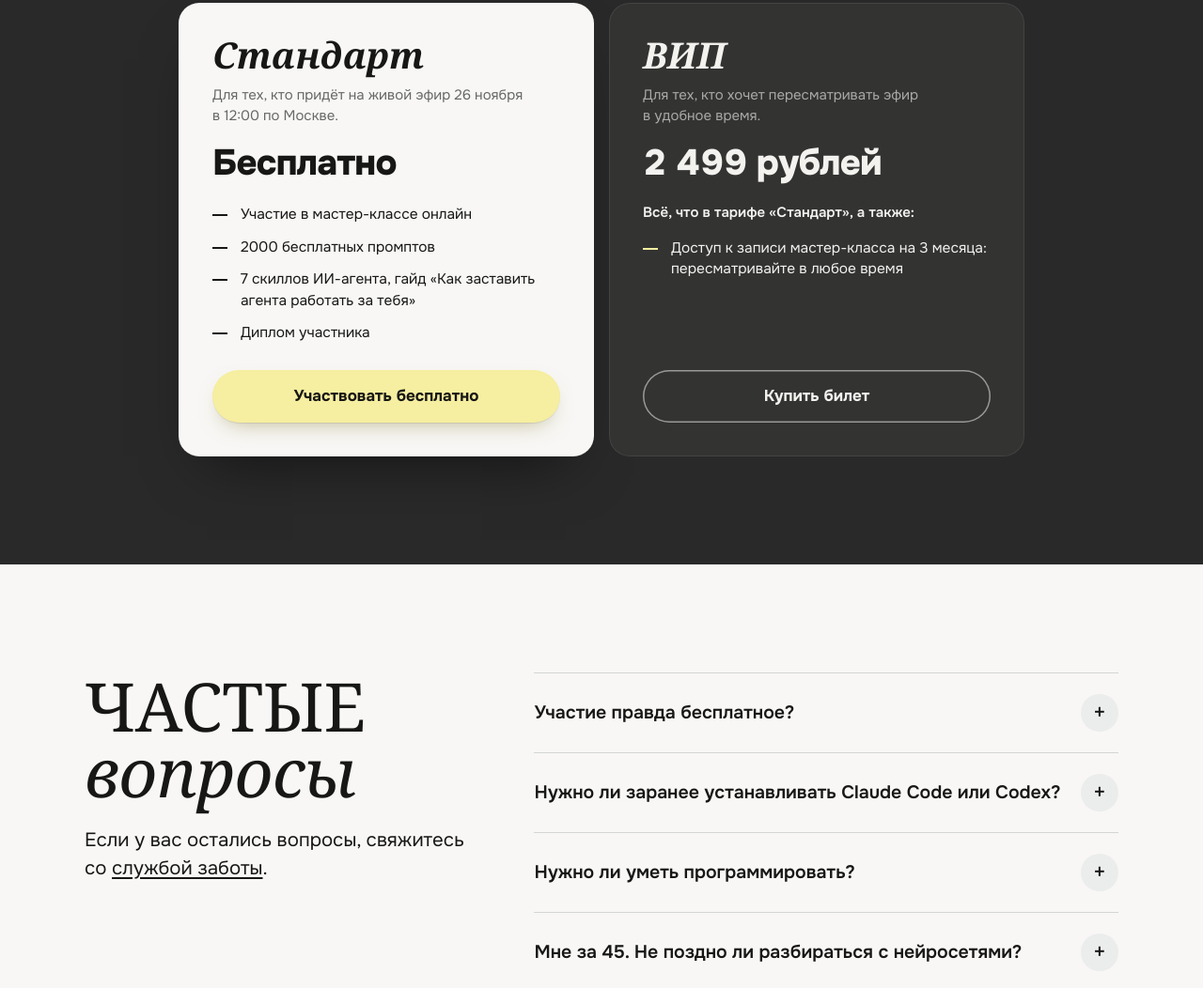
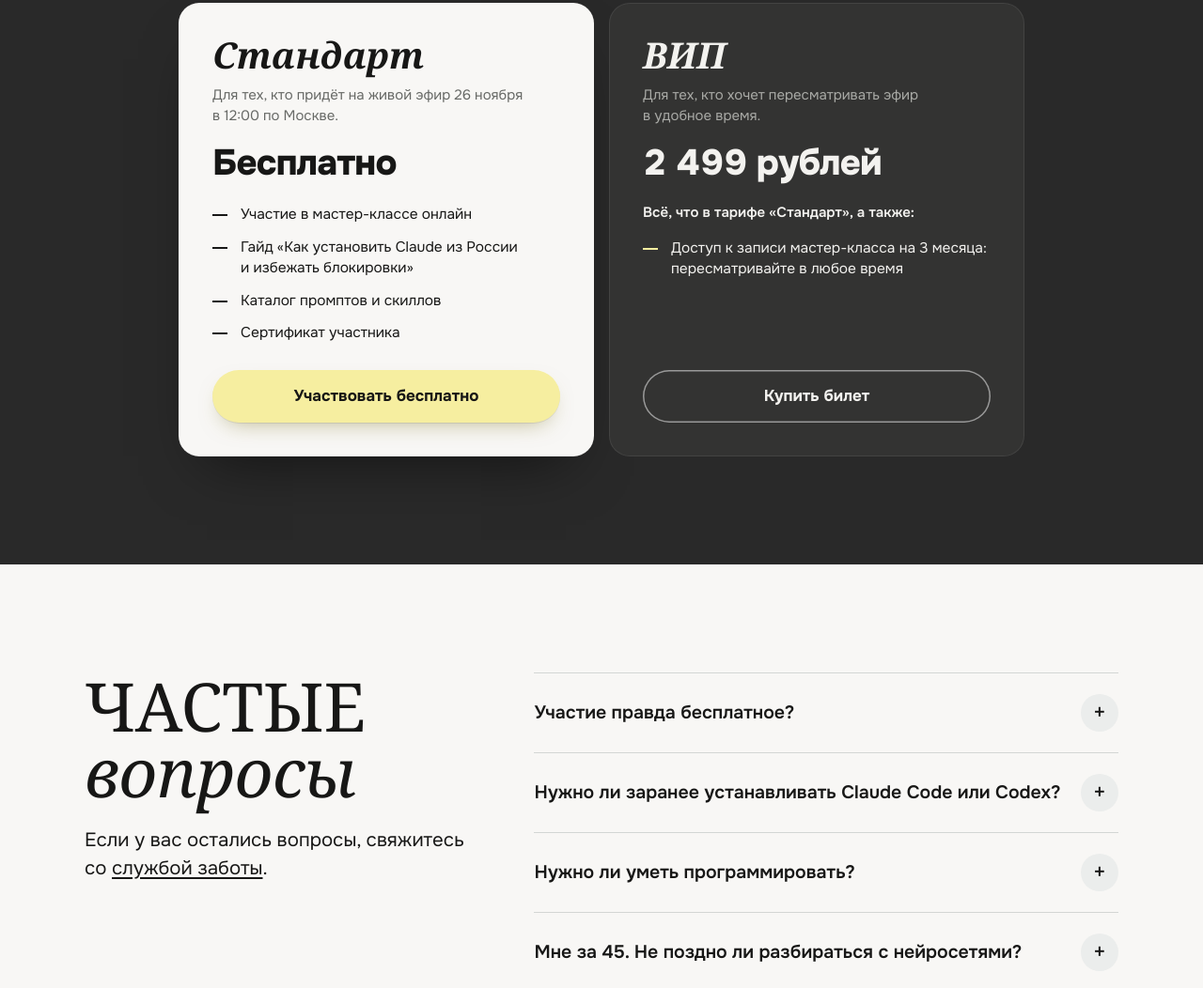
Before and after one commit to stigmatagarber/ii-videos, a plain HTML site: page mk-vibe/index.html in a window 1280 px wide. Shown: the part 7117-8169 px from the top of the page at 94% size. Drawn offline with Linux system fonts and the light colour scheme; a web font is replaced by a local one.

Commit message:
MK vibe: bonuses (guide, catalog, certificate)
Co-Authored-By: Claude Opus 5.5 <noreply@anthropic.com>
Claude-Session: https://claude.ai/code/session_01TiggpMzx12UPgbK9ZUBLM3

```diff
--- a/mk-vibe/index.html
+++ b/mk-vibe/index.html
@@ -867,7 +867,7 @@ body.modal-open .vw,body.modal-open .dock{visibility:hidden}
       <h3 class="pname"><em>Стандарт</em></h3>
       <p class="pfor">Для&nbsp;тех, кто придёт на&nbsp;живой эфир 26&nbsp;ноября в&nbsp;12:00 по&nbsp;Москве.</p>
       <div class="price">Бесплатно</div>
-      <ul class="dashes"><li>Участие в&nbsp;мастер-классе онлайн</li><li>2000 бесплатных промптов</li><li>7&nbsp;скиллов ИИ-агента, гайд «Как заставить агента работать за&nbsp;тебя»</li><li>Диплом участника</li></ul>
+      <ul class="dashes"><li>Участие в&nbsp;мастер-классе онлайн</li><li>Гайд «Как установить Claude из&nbsp;России и&nbsp;избежать блокировки»</li><li>Каталог промптов и&nbsp;скиллов</li><li>Сертификат участника</li></ul>
       <a class="btn" href="#reg">Участвовать бесплатно</a>
     </article>
     <article class="plan">
```
